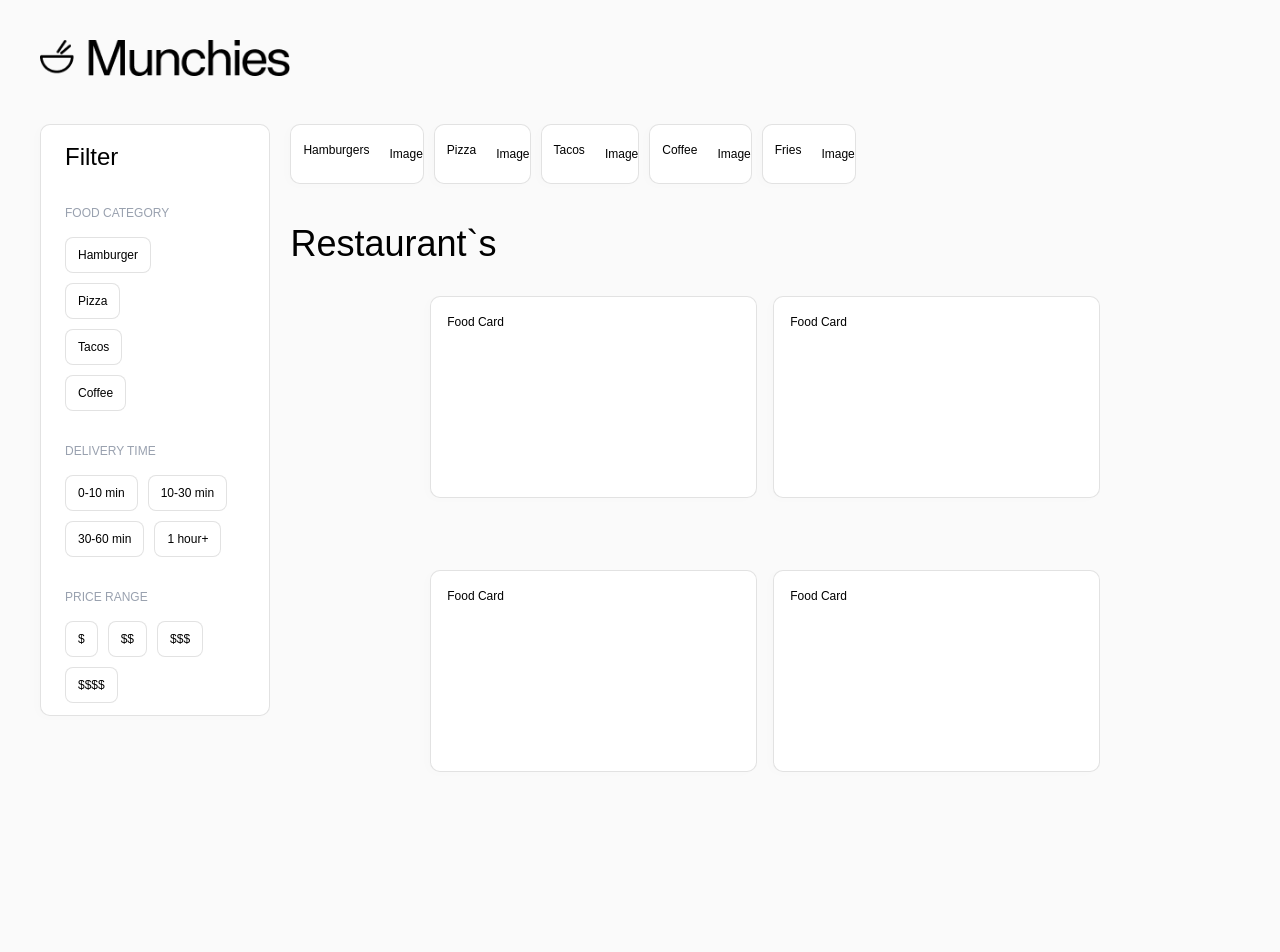
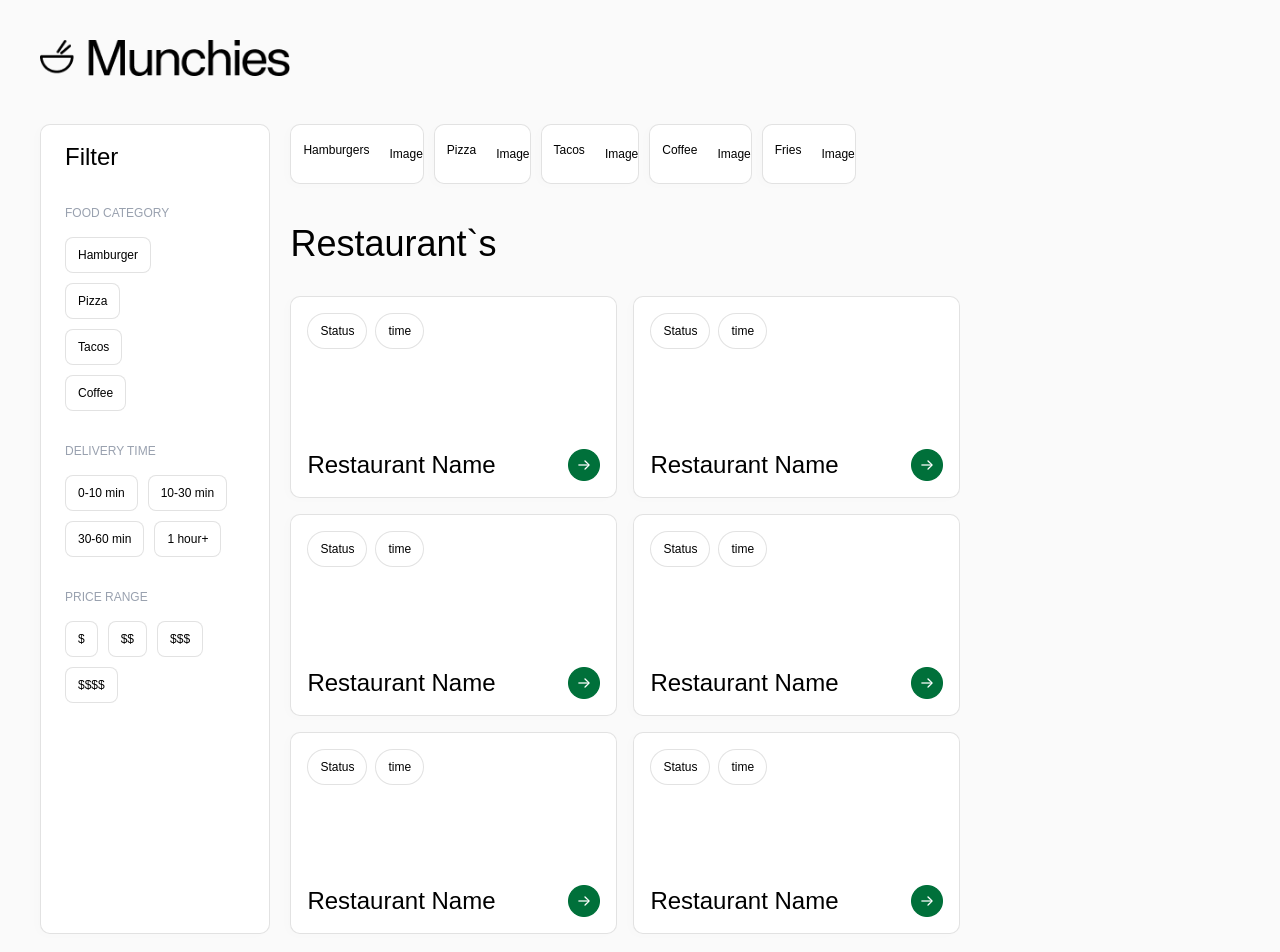
Before and after one commit to natorresl/munchies, a Next.js app: page / in a window 1280 px wide. Shown: the top 952 px of the page. Before the commit the page ends 828 px from the top, so only its background shows below. Built offline with nearby package versions, Linux system fonts and the light colour scheme.

Commit message:
restaurant cards added button and flex

```diff
--- /dev/null
+++ b/src/app/components/RestaurantCards.jsx
@@ -0,0 +1,114 @@
+import Image from "next/image"
+
+export default function RestaurantCards() {
+    return (
+        <section className=" h-full" >
+            <h2 className="text-4xl pt-10 pb-8">Restaurant`s</h2>
+            <div className=" flex w-full gap-4 flex-wrap">
+                <div className="flex flex-col justify-between card-style restaurant-card">
+                    <div className="flex gap-2">
+                        <p className="info-tags">Status</p>
+                        <p className="info-tags">time</p>
+                    </div>
+                    <div className="flex justify-between">
+                        <h3 className="text-2xl">Restaurant Name</h3>
+                        <button>
+                            <Image
+                                src="/img/button-arrow-green.png"
+                                alt="Heart Icon"
+                                width={32}
+                                height={32}
+                            />
+                        </button>
+                    </div>
+                </div>
+                <div className="flex flex-col justify-between card-style restaurant-card">
+                    <div className="flex gap-2">
+                        <p className="info-tags">Status</p>
+                        <p className="info-tags">time</p>
+                    </div>
+                    <div className="flex justify-between">
+                        <h3 className="text-2xl">Restaurant Name</h3>
+                        <button>
+                            <Image
+                                src="/img/button-arrow-green.png"
+                                alt="Heart Icon"
+                                width={32}
+                                height={32}
+                            />
+                        </button>
+                    </div>
+                </div>
+                <div className="flex flex-col justify-between card-style restaurant-card">
+                    <div className="flex gap-2">
+                        <p className="info-tags">Status</p>
+                        <p className="info-tags">time</p>
+                    </div>
+                    <div className="flex justify-between">
+                        <h3 className="text-2xl">Restaurant Name</h3>
+                        <button>
+                            <Image
+                                src="/img/button-arrow-green.png"
+                                alt="Heart Icon"
+                                width={32}
+                                height={32}
+                            />
+                        </button>
+                    </div>
+                </div>
+                <div className="flex flex-col justify-between card-style restaurant-card">
+                    <div className="flex gap-2">
+                        <p className="info-tags">Status</p>
+                        <p className="info-tags">time</p>
+                    </div>
+                    <div className="flex justify-between">
+                        <h3 className="text-2xl">Restaurant Name</h3>
+                        <button>
+                            <Image
+                                src="/img/button-arrow-green.png"
+                                alt="Heart Icon"
+                                width={32}
+                                height={32}
+                            />
+                        </button>
+                    </div>
+                </div>
+                <div className="flex flex-col justify-between card-style restaurant-card">
+                    <div className="flex gap-2">
+                        <p className="info-tags">Status</p>
+                        <p className="info-tags">time</p>
+                    </div>
+                    <div className="flex justify-between">
+                        <h3 className="text-2xl">Restaurant Name</h3>
+                        <button>
+                            <Image
+                                src="/img/button-arrow-green.png"
+                                alt="Heart Icon"
+                                width={32}
+                                height={32}
+                            />
+                        </button>
+                    </div>
+                </div>
+                <div className="flex flex-col justify-between card-style restaurant-card">
+                    <div className="flex gap-2">
+                        <p className="info-tags">Status</p>
+                        <p className="info-tags">time</p>
+                    </div>
+                    <div className="flex justify-between">
+                        <h3 className="text-2xl">Restaurant Name</h3>
+                        <button>
+                            <Image
+                                src="/img/button-arrow-green.png"
+                                alt="Heart Icon"
+                                width={32}
+                                height={32}
+                            />
+                        </button>
+                    </div>
+                </div>
+
+            </div>
+        </section>
+    )
+}
--- a/src/app/globals.css
+++ b/src/app/globals.css
@@ -60,4 +60,14 @@ body {
   height:202px;
   width:327px
 }
+
+.info-tags {
+
+  border:0.6px solid var(--stroke);
+ background-color: var(--foreground);
+  border-radius: 88px;
+  padding: 8px 12px  ;
+  width: fit-content;
+
 }
+}
--- a/src/app/page.js
+++ b/src/app/page.js
@@ -1,6 +1,7 @@
 import Image from "next/image";
 import FilterNavBar from "./components/FilterNavBar";
 import FilterByFood from "./components/FilterByFood";
+import RestaurantCards from "./components/RestaurantCards";
 
 export default function Home() {
   return (
@@ -18,15 +19,7 @@ export default function Home() {
         <FilterNavBar />
         <div className="w-5/6 flex flex-col">
         <FilterByFood />
-        <section className=" h-full" >
-           <h2 className="text-4xl pt-10 pb-8">Restaurant`s</h2>
-          <div className=" flex w-full h-full gap-4 flex-wrap justify-center">
-            <h3 className="card-style restaurant-card">Food Card</h3>
-            <h3 className="card-style restaurant-card">Food Card</h3>
-            <h3 className="card-style restaurant-card">Food Card</h3>
-             <h3 className="card-style restaurant-card">Food Card</h3>
-          </div>
-          </section>
+        <RestaurantCards />
           </div>
       </div>
 
```
Also changed, not shown: public/img/button-arrow-green.png (added).
